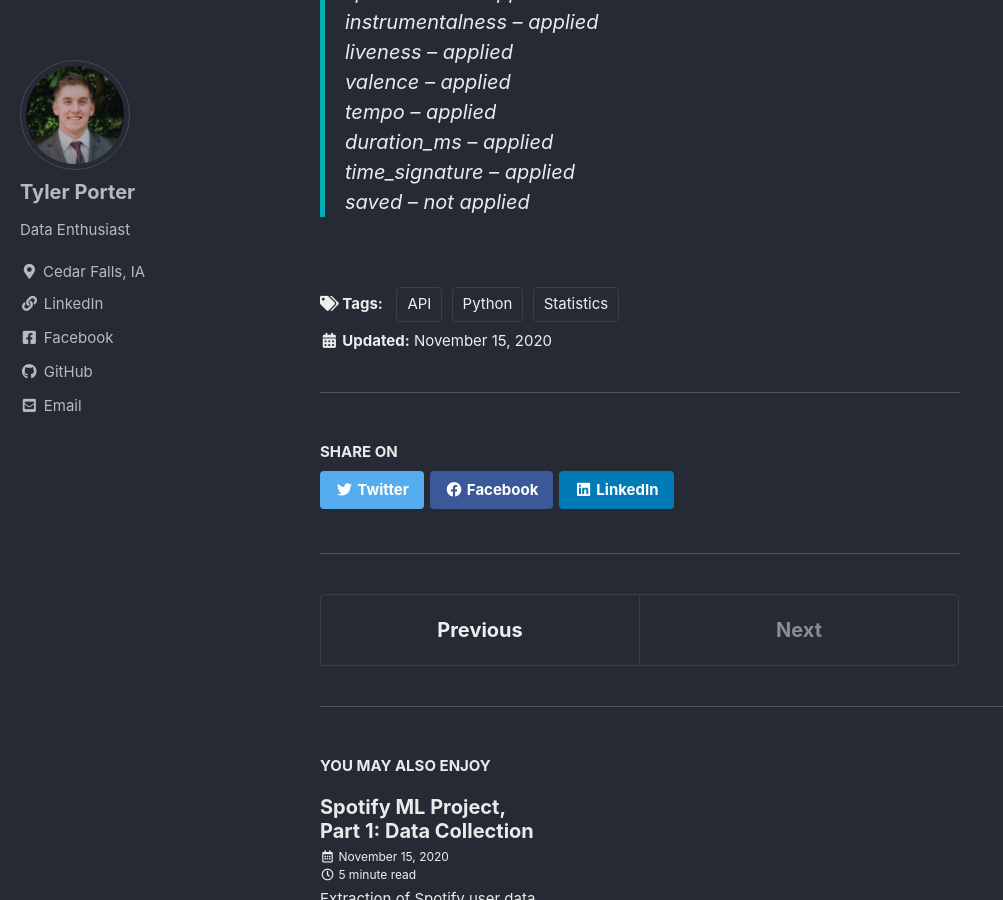
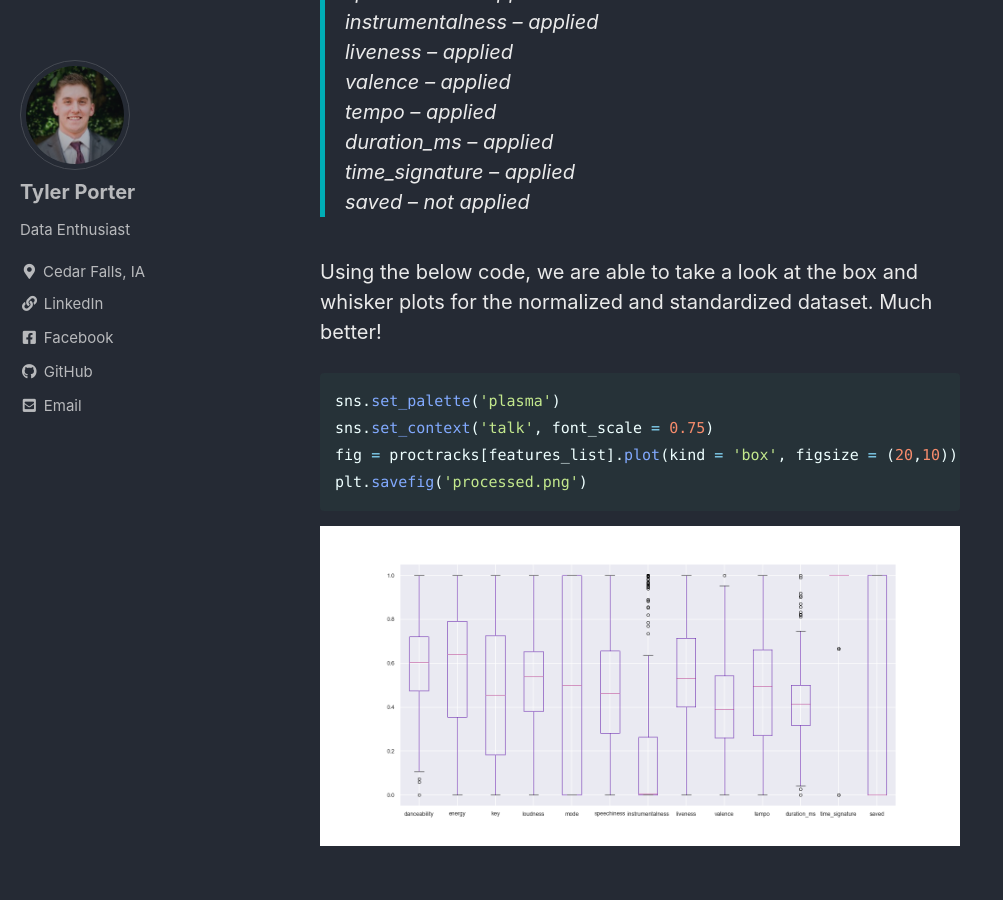
Before and after one commit to tyljporter/typo.github.io, a Jekyll site: the page built from _posts/2020-11-30-Spotify2.md, in a window 1280 px wide and 900 px high, scrolled down 10141 px. Shown: the whole window, without its empty margins (0-1003 px from the left). Built offline with Jekyll 4.4.1, drawn with Linux system fonts in a browser that asks for light colours; cached includes are drawn as plain includes; formulas are drawn with MathJax 3.

Commit message:
Spotify2 v12

````diff
--- a/_posts/2020-11-30-Spotify2.md
+++ b/_posts/2020-11-30-Spotify2.md
@@ -249,3 +249,12 @@ proctracks = normalize(standtracks)
 > duration_ms  --  *applied* <br />
 > time_signature  --  *applied* <br />
 > saved  --  not applied <br />
+
+Using the below code, we are able to take a look at the box and whisker plots for the normalized and standardized dataset. Much better!
+```python
+sns.set_palette('plasma')
+sns.set_context('talk', font_scale = 0.75)
+fig = proctracks[features_list].plot(kind = 'box', figsize = (20,10))
+plt.savefig('processed.png')
+```
+<img src="{{ site.url }}{{ site.baseurl }}/images/SpotTrans/processed.png" alt="box and whisker after">
````
